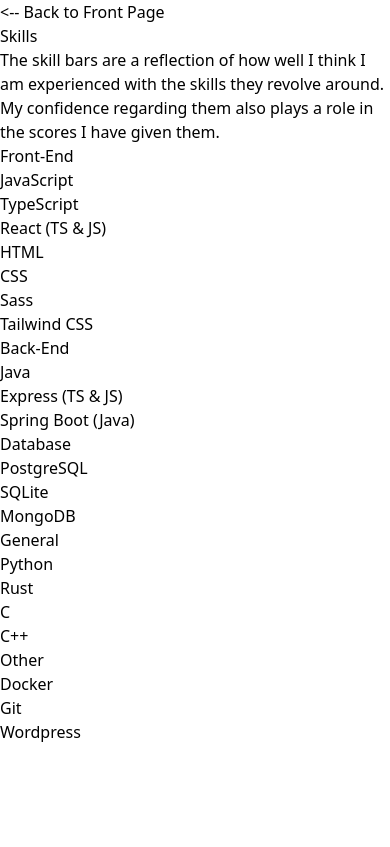
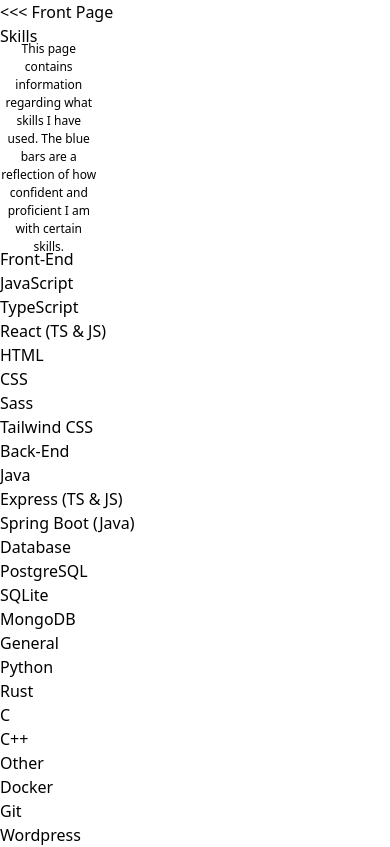
Before and after one commit to CaptainCluster/portfolio, a React (Vite) app in the folder src/: page /#/skills in a window 390 px wide. Built offline with nearby package versions, Linux system fonts and the light colour scheme.

Commit message:
Skill section ready

```diff
--- a/src/src/components/BackButton.tsx
+++ b/src/src/components/BackButton.tsx
@@ -3,7 +3,7 @@
     <button
       className="p-2 font-serif ml-2 mt-2 bg-white rounded-lg shadow-lg transform transition-transform hover:scale-105"
       onClick={() => { window.location.href="/"}}>
-      {"<-- Back to Front Page"}
+      {"<<< Front Page"}
     </button>
   )
 }
--- a/src/src/index.css
+++ b/src/src/index.css
@@ -41,6 +41,10 @@
   }
 }
 
+.skill-info {
+  width: 25%;
+  text-align: center;
+}
 
 .slide-animation {
   animation: height-growth 0.7s ease-in-out;
@@ -63,4 +67,11 @@
   .font-average {
     font-size: 14px;
   }
+  .skill-info {
+    font-size: 12px;
+    margin-top: -1vh;
+    margin-bottom: -1vh;
+
+    width: 25%;
+  }
 }
--- a/src/src/pages/Skills/Skills.tsx
+++ b/src/src/pages/Skills/Skills.tsx
@@ -20,10 +20,10 @@
       <BackButton />
       <PageTitle pageTitle="Skills" />
       <div className="flex justify-center">
-        <p className="w-1/2 sm:w-1/4 text-center">
-          The skill bars are a reflection of how well I think I am experienced
-          with the skills they revolve around. My confidence regarding them
-          also plays a role in the scores I have given them.
+        <p className="w-3/4 sm:w-1/4 text-center skill-info">
+          This page contains information regarding what skills I have used. The blue
+          bars are a reflection of how confident and proficient I am with certain
+          skills.
         </p>
       </div>
       <div className="items-center">
```
